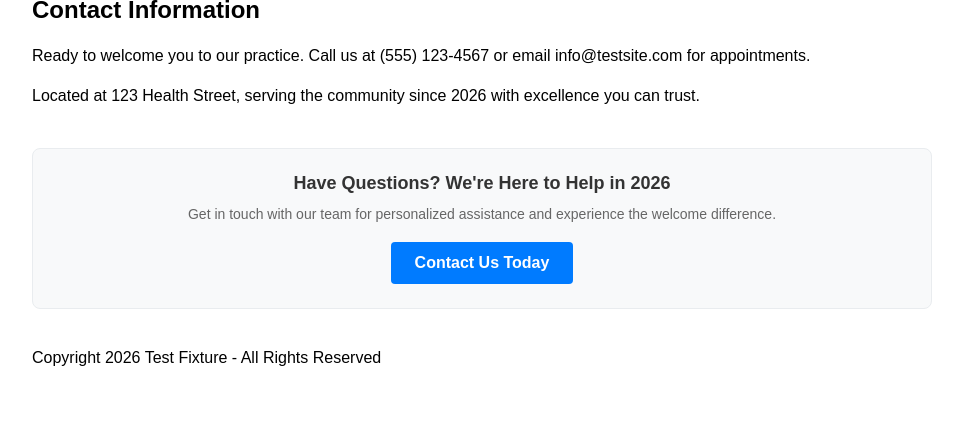
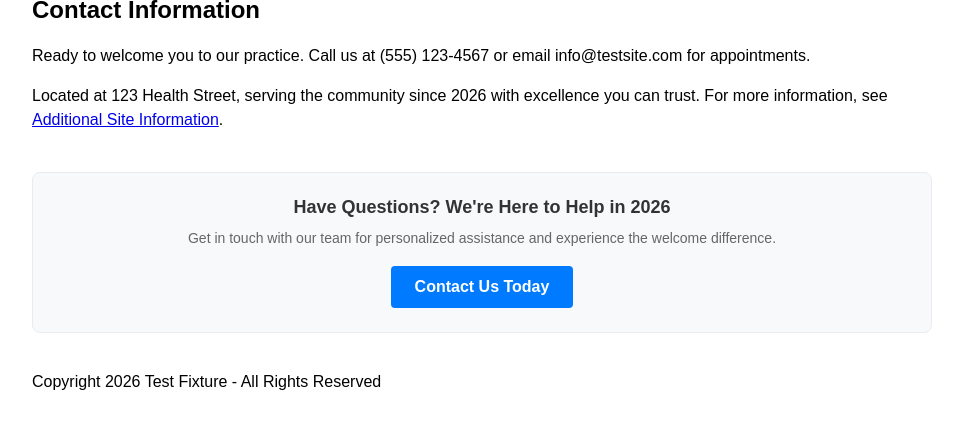
Before and after one commit to asquitt/asquitt.github.io, a Jekyll site: the page index.html, which Jekyll copies as it is, in a window 1280 px wide and 1309 px high, cut to the strip 878-1307 px from the top of the window. Shown: the whole strip, without its empty margins (158-1121 px from the left). Built offline with Jekyll 4.4.1, drawn with Linux system fonts in a browser that asks for light colours.

Commit message:
Add internal links: Additional Site Information

```diff
--- a/index.html
+++ b/index.html
@@ -4,7 +4,7 @@
 <head>
 <meta charset="utf-8"/>
 <title>Welcome to Our Test Site - Your Gateway to Better Health 2026</title>
-<meta name="description" content="Welcome to our comprehensive test site offering quality services. We welcome you to explore our modern approach to healthcare and discover why clients welcome our personalized care in 2026."/>
+<meta content="Welcome to our comprehensive test site offering quality services. We welcome you to explore our modern approach to healthcare and discover why clients welcome our personalized care in 2026." name="description"/>
 <meta content="width=device-width, initial-scale=1" name="viewport"/>
 <link href="https://asquitt.github.io" rel="canonical"/>
 <style>
@@ -73,7 +73,7 @@
 <section id="contact">
 <h2>Contact Information</h2>
 <p class="copy">Ready to welcome you to our practice. Call us at (555) 123-4567 or email info@testsite.com for appointments.</p>
-<p class="copy">Located at 123 Health Street, serving the community since 2026 with excellence you can trust.</p>
+<p class="copy">Located at 123 Health Street, serving the community since 2026 with excellence you can trust. For more information, see <a href="https://asquitt.github.io/definitely-missing-page.html">Additional Site Information</a>.</p>
 </section>
 <div class="inline-cta" style="background: #f8f9fa; border: 1px solid #e9ecef; border-radius: 8px; padding: 24px; margin: 40px 0; text-align: center; font-family: Arial, sans-serif">
 <h3 style="margin: 0 0 12px 0; color: #333; font-size: 18px;">Have Questions? We're Here to Help in 2026</h3>
```
